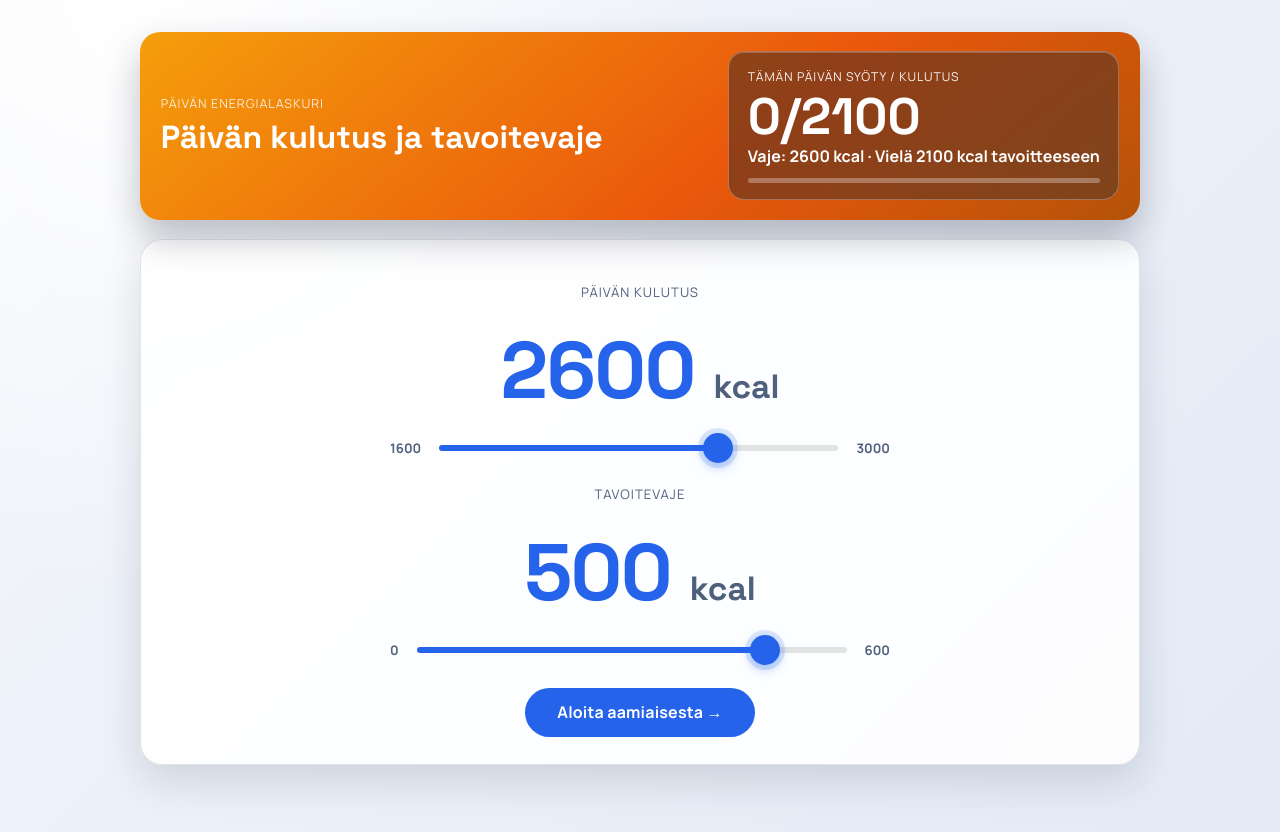
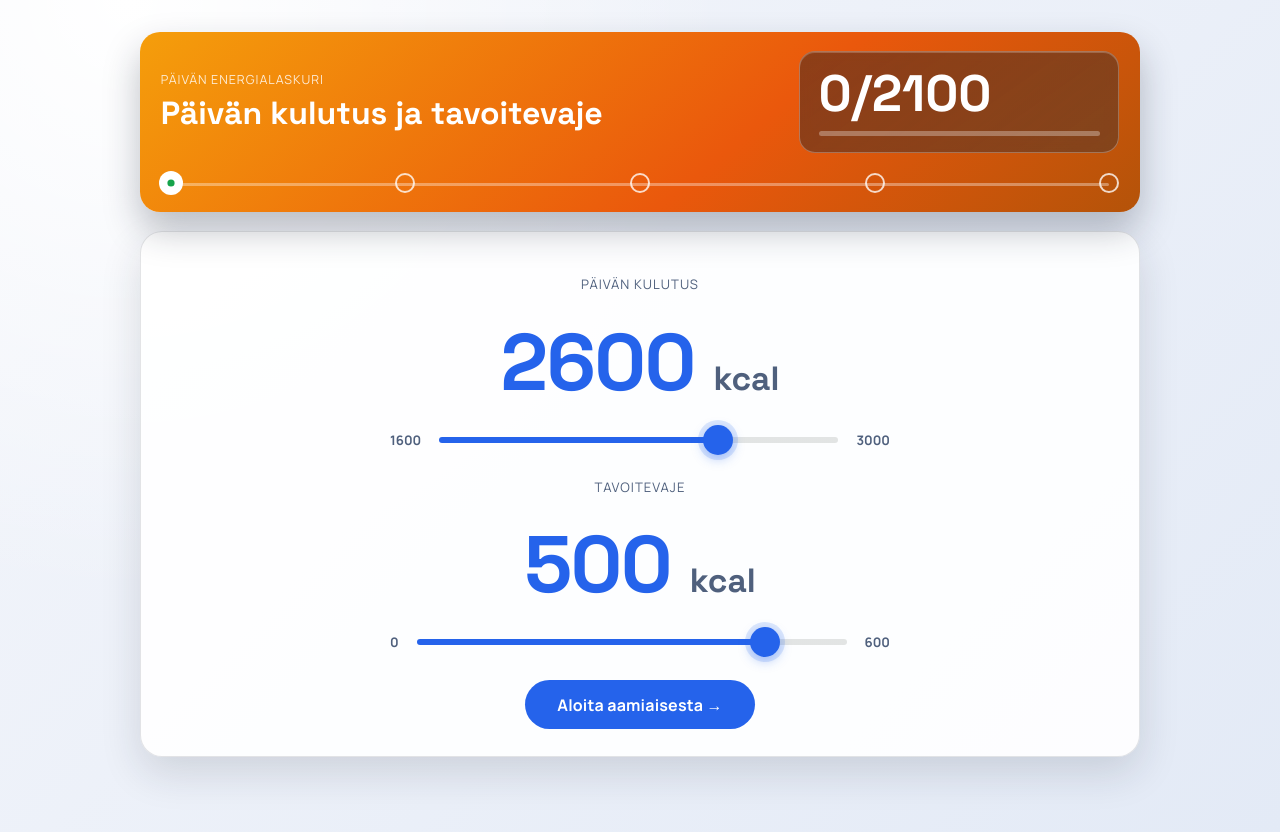
Before and after one commit to sjaks/cookbook, a plain HTML site: page plan/index.html in a window 1280 px wide. Drawn offline with Linux system fonts and the light colour scheme.

Commit message:
Major update

```diff
--- a/plan/app.js
+++ b/plan/app.js
@@ -12,11 +12,12 @@ const STEP_CONFIG = [
 ];
 
 const appEl = document.getElementById("app");
+const appShellEl = document.querySelector(".app-shell");
 const stepTitleEl = document.getElementById("step-title");
 const topbarEl = document.getElementById("topbar");
 const totalKcalEl = document.getElementById("total-kcal");
 const totalTargetEl = document.getElementById("total-target");
-const kcalBalanceEl = document.getElementById("kcal-balance");
+const stepProgressEl = document.getElementById("step-progress");
 
 let state = migrateState(loadState() || createInitialState());
 state.deficitTarget = Number.isFinite(Number(state.deficitTarget)) ? Number(state.deficitTarget) : loadSavedDeficitTarget();
@@ -50,11 +51,6 @@ function createInitialState() {
 
 function getTodayISO() {
   return new Date().toISOString().slice(0, 10);
-}
-
-function formatDate(isoDate) {
-  const [year, month, day] = isoDate.split("-");
-  return `${day}.${month}.${year}`;
 }
 
 function loadState() {
@@ -128,22 +124,13 @@ function updateCounter(previewKcal = 0) {
   const totals = sumTotals();
   const kcal = totals.kcal + previewKcal;
   const consumption = state.calorieTarget || 2600;
-  const deficitTarget = Math.max(0, Number(state.deficitTarget || 500));
+  const deficitTarget = Math.max(0, Number(state.deficitTarget ?? 500));
   const eatableTarget = Math.max(0, consumption - deficitTarget);
   const overTargetThreshold = 100;
   const remainingToEatableTarget = Math.round(eatableTarget - kcal);
-  const achievedDeficit = Math.round(consumption - kcal);
 
   totalKcalEl.textContent = String(Math.round(kcal));
   totalTargetEl.textContent = String(Math.round(eatableTarget));
-
-  if (remainingToEatableTarget >= 0) {
-    kcalBalanceEl.textContent = `Vaje: ${achievedDeficit} kcal · Vielä ${remainingToEatableTarget} kcal tavoitteeseen`;
-  } else if (kcal > consumption) {
-    kcalBalanceEl.textContent = `Yli kulutuksen: ${Math.round(kcal - consumption)} kcal`;
-  } else {
-    kcalBalanceEl.textContent = `Yli vajetavoitteen: ${Math.abs(remainingToEatableTarget)} kcal`;
-  }
 
   const progressEl = document.getElementById("kcal-progress");
   if (!progressEl) return;
@@ -188,6 +175,24 @@ function updateCounter(previewKcal = 0) {
   progressEl.style.background = barColor;
 }
 
+function updateStepProgress(percent) {
+  const progress = Math.max(0, Math.min(percent, 100));
+  const markers = [...stepProgressEl.children];
+  const currentIndex = Math.round((progress / 100) * (markers.length - 1));
+
+  const markerProgress = (currentIndex / (markers.length - 1)) * 100;
+  stepProgressEl.style.setProperty("--step-progress", `${markerProgress}%`);
+  markers.forEach((marker, index) => {
+    marker.classList.toggle("is-complete", index < currentIndex);
+    marker.classList.toggle("is-current", index === currentIndex);
+    if (index === currentIndex) {
+      marker.setAttribute("aria-current", "step");
+    } else {
+      marker.removeAttribute("aria-current");
+    }
+  });
+}
+
 function nextStep() {
   state.currentStep += 1;
   if (state.currentStep >= STEP_CONFIG.length) {
@@ -223,7 +228,7 @@ function updateSliderFill(slider) {
 
 function renderCaloriePicker() {
   const saved = state.calorieTarget || 2600;
-  const savedDeficit = Math.max(0, Number(state.deficitTarget || 500));
+  const savedDeficit = Math.max(0, Number(state.deficitTarget ?? 500));
   appEl.innerHTML = `
     <div class="calorie-picker">
       <p class="picker-label">Päivän kulutus</p>
@@ -279,19 +284,24 @@ function render() {
   updateCounter();
 
   if (!state.setupDone) {
+    appShellEl.classList.remove("app-shell--wide");
     stepTitleEl.textContent = "Päivän kulutus ja tavoitevaje";
+    updateStepProgress(0);
     renderCaloriePicker();
     return;
   }
 
   if (state.completed) {
+    appShellEl.classList.remove("app-shell--wide");
     stepTitleEl.textContent = "Päivän yhteenveto";
+    updateStepProgress(100);
     renderSummary();
     return;
   }
 
   const step = STEP_CONFIG[state.currentStep];
   stepTitleEl.textContent = step.title;
+  updateStepProgress(((state.currentStep + 1) / (STEP_CONFIG.length + 1)) * 100);
 
   if (step.id === "muut") {
     renderOtherFoodsPicker();
@@ -302,6 +312,7 @@ function render() {
 }
 
 function renderMealPicker(mealId) {
+  appShellEl.classList.remove("app-shell--wide");
   const optionsKey = ["aamiainen", "iltapala"].includes(mealId)
     ? "aamu_ilta"
     : ["lounas", "paivallinen"].includes(mealId)
@@ -312,7 +323,7 @@ function renderMealPicker(mealId) {
     <h2 class="section-title">Valitse valmiista vaihtoehdoista</h2>
     <div class="grid" id="meal-grid"></div>
     <div class="actions">
-      <button class="custom-toggle" id="manual-btn">Anna vain aterian tiedot</button>
+      <button class="custom-toggle" id="manual-btn">Mukautettu ateria</button>
       <button class="ghost-btn danger-btn" id="cancel-btn">Peruuta</button>
     </div>
   `;
@@ -352,6 +363,7 @@ function renderMealPicker(mealId) {
 }
 
 function renderManualMealPicker(mealId) {
+  appShellEl.classList.add("app-shell--wide");
   appEl.innerHTML = `
     <h2 class="section-title">Lisää ateria manuaalisesti</h2>
     <form class="manual-form" id="manual-form" novalidate>
@@ -362,14 +374,13 @@ function renderManualMealPicker(mealId) {
       <div class="manual-slider-value" id="manual-kcal-value">500 kcal</div>
       <div class="slider-wrap slider-wrap--manual">
         <span class="slider-bound">0</span>
-        <input type="range" id="manual-kcal" name="kcal" min="0" max="1000" step="10" value="500" required />
-        <span class="slider-bound">1000</span>
+        <input type="range" id="manual-kcal" name="kcal" min="0" max="1500" step="10" value="500" required />
+        <span class="slider-bound">1500</span>
       </div>
 
       <div class="actions">
         <button class="primary-btn" type="submit">Lisää valinta</button>
         <button class="ghost-btn" type="button" id="manual-back-btn">Takaisin valintoihin</button>
-        <button class="ghost-btn danger-btn" type="button" id="cancel-btn">Peruuta</button>
       </div>
     </form>
   `;
@@ -377,8 +388,6 @@ function renderManualMealPicker(mealId) {
   document.getElementById("manual-back-btn").addEventListener("click", () => {
     renderMealPicker(mealId);
   });
-
-  document.getElementById("cancel-btn").addEventListener("click", resetApp);
 
   const kcalInput = document.getElementById("manual-kcal");
   const nameInput = document.getElementById("manual-name");
@@ -618,8 +627,6 @@ function renderSummary() {
   }).join("");
 
   appEl.innerHTML = `
-    <h2 class="section-title">${formatDate(state.date)}</h2>
-
     <div class="summary-list">
       ${sections}
     </div>
--- a/plan/index.html
+++ b/plan/index.html
@@ -20,11 +20,16 @@
           <h1 id="step-title">Aloitetaan aamiaisesta</h1>
         </div>
         <div class="counter-card" aria-live="polite">
-          <p class="counter-label">Tämän päivän syöty / kulutus</p>
           <p class="counter-values"><span id="total-kcal">0</span>/<span id="total-target">2100</span></p>
-          <p class="counter-balance" id="kcal-balance">Vaje: 2600 kcal</p>
           <div class="progress-track"><div class="progress-fill" id="kcal-progress"></div></div>
         </div>
+        <ol class="step-progress" id="step-progress" aria-label="Aterian kirjaamisen eteneminen">
+          <li aria-label="Aloitus"><span></span></li>
+          <li aria-label="Vaihe 2"><span></span></li>
+          <li aria-label="Vaihe 3"><span></span></li>
+          <li aria-label="Vaihe 4"><span></span></li>
+          <li aria-label="Päivän yhteenveto"><span></span></li>
+        </ol>
       </header>
 
       <main id="app" class="content" aria-live="polite"></main>
--- a/plan/styles.css
+++ b/plan/styles.css
@@ -28,6 +28,10 @@ body {
   margin: 2rem auto;
   display: grid;
   gap: 1.2rem;
+}
+
+.app-shell--wide {
+  width: min(1400px, 96vw);
 }
 
 .topbar {
@@ -87,26 +91,12 @@ h1 {
   min-width: 320px;
 }
 
-.counter-label {
+.counter-values {
   margin: 0;
-  opacity: 0.95;
-  font-size: 0.76rem;
-  text-transform: uppercase;
-  letter-spacing: 0.08em;
-}
-
-.counter-values {
-  margin: 0.35rem 0 0;
   font-family: "Space Grotesk", sans-serif;
   font-weight: 800;
   font-size: clamp(2rem, 6vw, 3.2rem);
   line-height: 1;
-}
-
-.counter-balance {
-  margin: 0.2rem 0 0;
-  font-size: 1rem;
-  font-weight: 700;
 }
 
 .progress-track {
@@ -123,6 +113,69 @@ h1 {
   border-radius: 99px;
   background: #4ade80;
   transition: width 0.4s ease, background 0.4s ease;
+}
+
+.step-progress {
+  --step-progress: 0%;
+  position: relative;
+  z-index: 0;
+  display: flex;
+  align-items: center;
+  justify-content: space-between;
+  width: 100%;
+  margin: 0.25rem 0 0;
+  padding: 0;
+  list-style: none;
+}
+
+.step-progress::before {
+  position: absolute;
+  z-index: -1;
+  top: 50%;
+  right: 10px;
+  left: 10px;
+  height: 3px;
+  border-radius: 99px;
+  background: linear-gradient(
+    to right,
+    rgba(255, 255, 255, 0.95) 0%,
+    rgba(255, 255, 255, 0.95) var(--step-progress),
+    rgba(255, 255, 255, 0.35) var(--step-progress),
+    rgba(255, 255, 255, 0.35) 100%
+  );
+  content: "";
+}
+
+.step-progress li {
+  display: grid;
+  width: 20px;
+  height: 20px;
+  place-items: center;
+  border: 2px solid rgba(255, 255, 255, 0.78);
+  border-radius: 50%;
+  background: transparent;
+  transition: background 0.2s ease, transform 0.2s ease;
+}
+
+.step-progress li.is-complete {
+  background: #fff;
+}
+
+.step-progress li.is-current {
+  background: #fff;
+  transform: scale(1.2);
+}
+
+.step-progress li span {
+  width: 6px;
+  height: 6px;
+  border-radius: 50%;
+  background: currentColor;
+  color: transparent;
+}
+
+.step-progress li.is-current span {
+  color: #16a34a;
 }
 
 .content {
@@ -370,7 +423,7 @@ h1 {
 .manual-form {
   display: grid;
   gap: 0.55rem;
-  max-width: 520px;
+  width: 100%;
 }
 
 .field-label {
```
